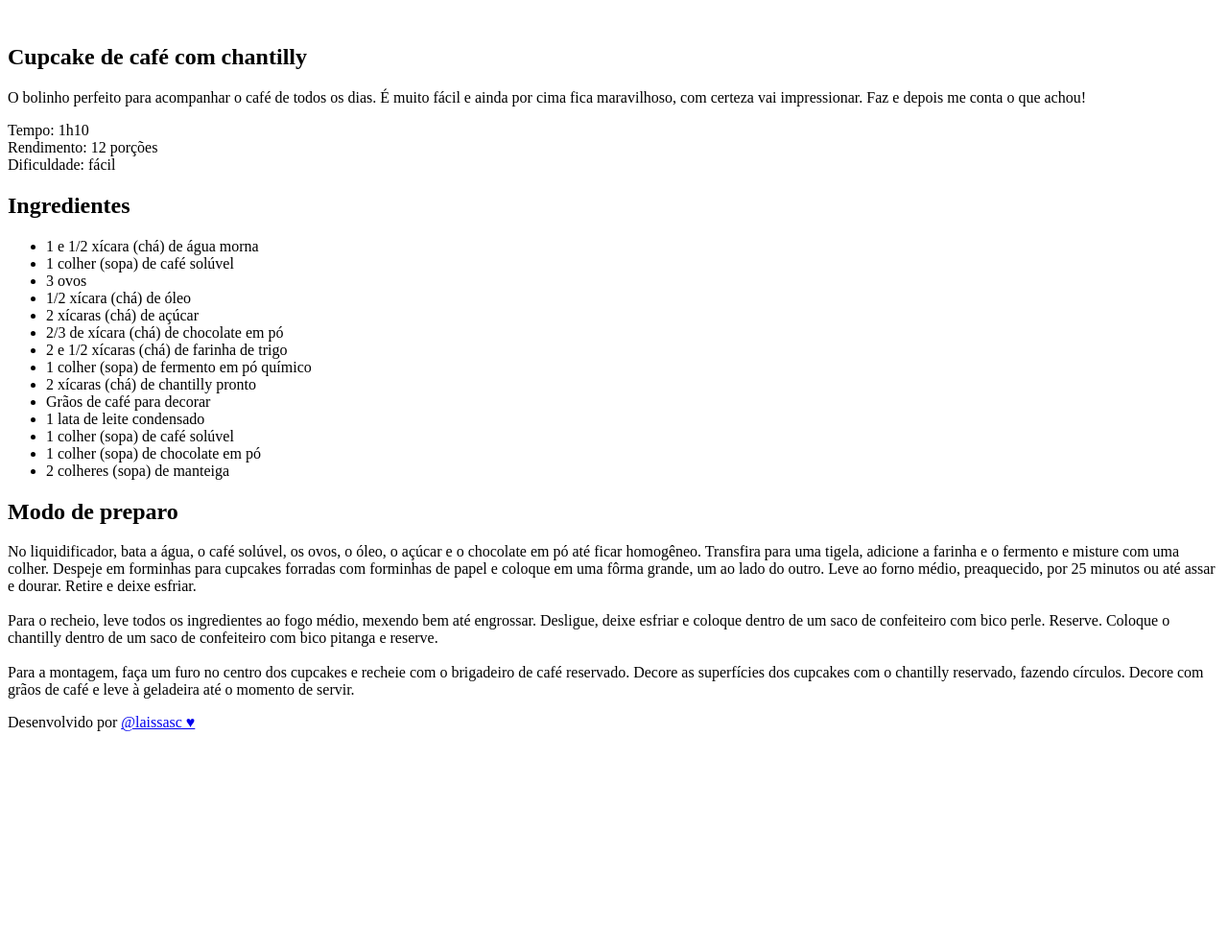
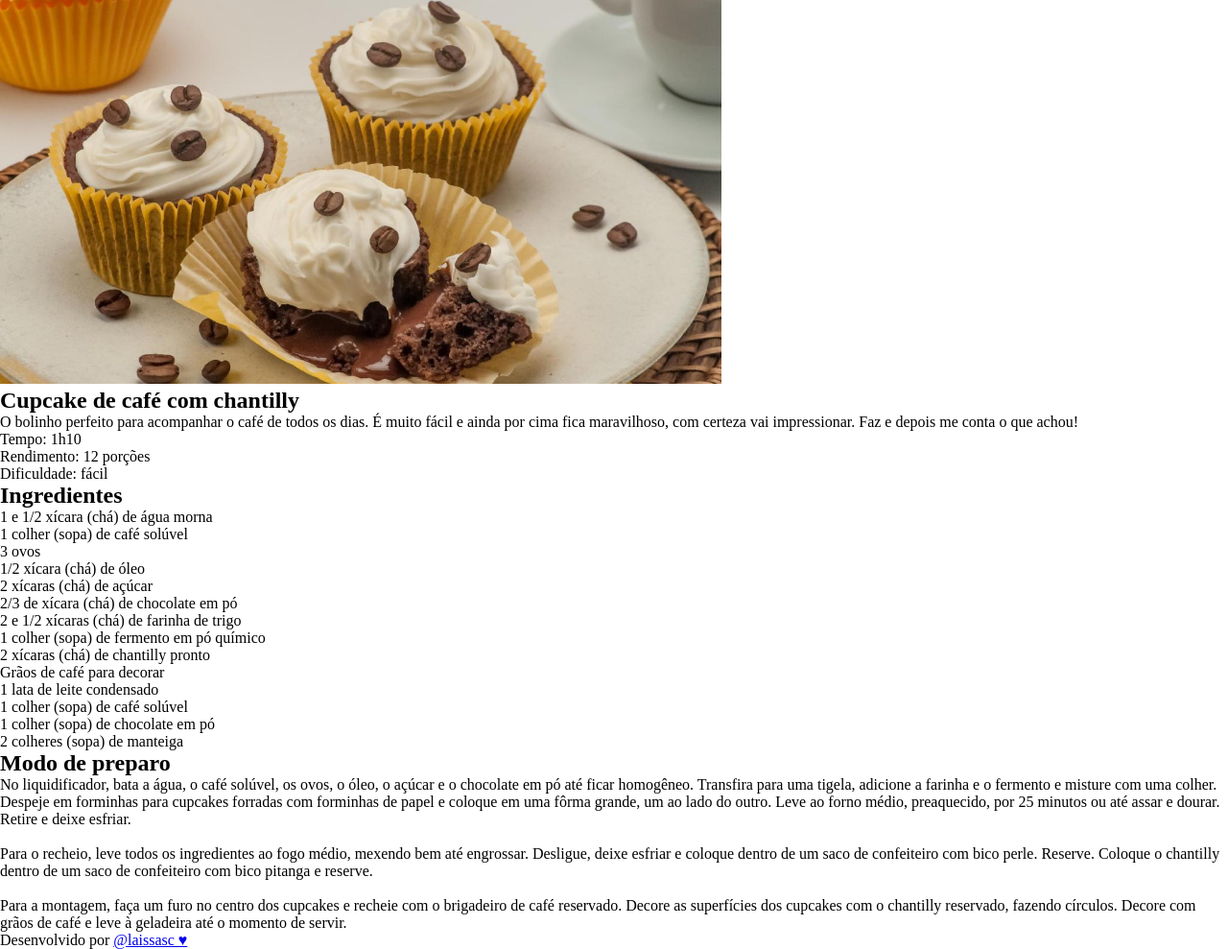
Before and after one commit to LaissaSaraiva/pagina-de-receitas, a plain HTML site: page index.html in a window 1280 px wide. Shown: the whole page at 96% size. Before the commit the page ends 800 px from the top, so only its background shows below. Drawn offline with Linux system fonts and the light colour scheme.

Commit message:
styles: adiciona assets e reseta css em style.css

```diff
--- /dev/null
+++ b/css/style.css
@@ -0,0 +1,13 @@
+:root {
+  --background-color: #573824;
+  --sufarce-color: #F0E8C2;
+  --text-color-primary: #291B1A;
+  --text-color-secondary: #573A37;
+  --text-color-on-bg: #F0E8C2;
+}
+
+* {
+  margin: 0;
+  padding: 0;
+  box-sizing: border-box;
+}
--- a/index.html
+++ b/index.html
@@ -5,12 +5,14 @@
   <meta charset="UTF-8">
   <meta name="viewport" content="width=device-width, initial-scale=1.0">
   <title>Página de receitas</title>
+  <link rel="stylesheet" href="/css/style.css">
 </head>
 
 <body>
   <main>
     <div>
-      <img src="" alt="">
+      <img class="main__image" src="/assets/imgs/main-image.jpg"
+        alt="Imagem de um cupcake com grãos de café e chantilly">
     </div>
 
     <section id="about">
```
Also changed, not shown: assets/icons/heart-icon.svg (added), assets/imgs/main-image.jpg (added), 1 other file.
